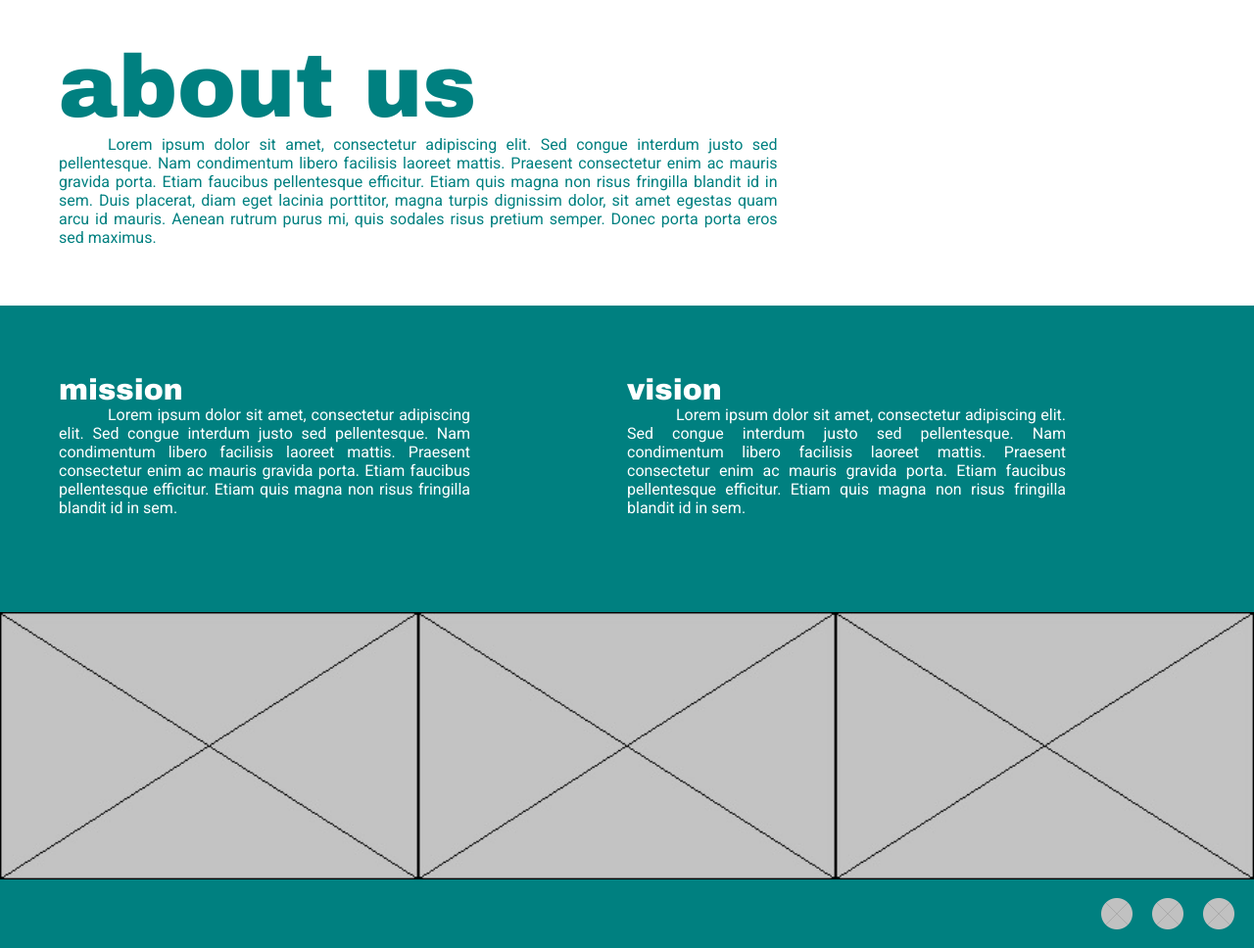
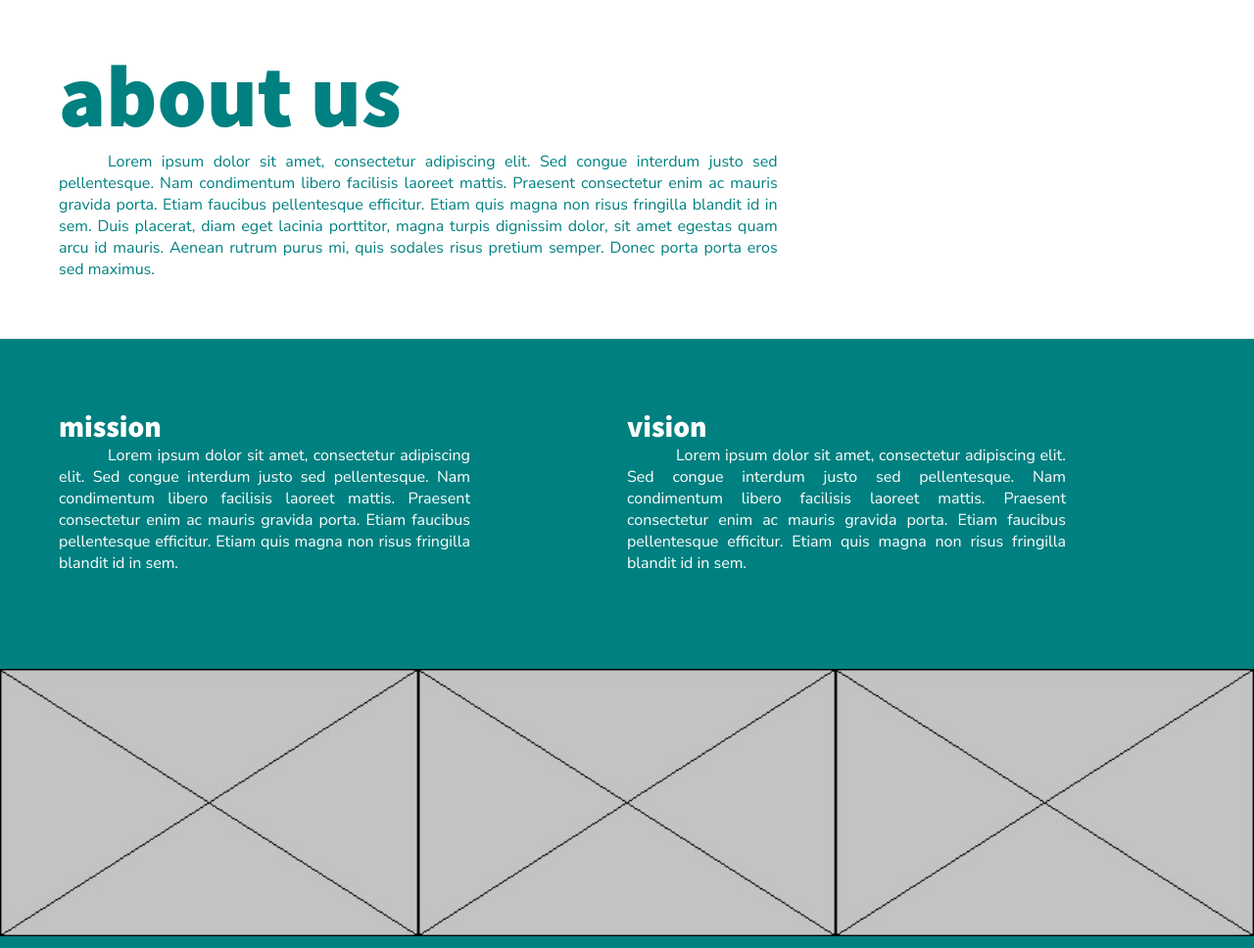
Before and after one commit to Jasffertp/JCISinulog_Bzeta, a PHP site: page /about-us.html in a window 1280 px wide. Shown: the whole page at 98% size. Run offline with PHP 8.4, Linux system fonts and the light colour scheme.

Commit message:
about-us update

```diff
--- a/code (draft)/about-us.html
+++ b/code (draft)/about-us.html
@@ -58,26 +58,5 @@
 				</div>
 			</div> <!-- pictures row -->
 		</div> <!-- mission vision -->
-
-		<footer>
-			<div class="au-footer-row" style="background-color:#008080;">
-				<div class="au-footer-column">
-					<a href="img/icon-512px.png" target="_blank">
-						<img src="img/icon-512px.png" style="width:32px">
-					</a>
-				</div>
-				<div class="au-footer-column">
-					<a href="img/icon-512px.png" target="_blank">
-						<img src="img/icon-512px.png" style="width:32px">
-					</a>
-				</div>
-				<div class="au-footer-column">
-					<a href="img/icon-512px.png" target="_blank">
-						<img src="img/icon-512px.png" style="width:32px">
-					</a>
-				</div>
-			</div>
-		</footer>
-
 	</body>
 </html>
--- a/code (draft)/style.css
+++ b/code (draft)/style.css
@@ -1,4 +1,4 @@
-@import url('https://fonts.googleapis.com/css2?family=Archivo+Black&family=Roboto&display=swap');
+@import url('https://fonts.googleapis.com/css2?family=Nunito+Sans&family=Source+Sans+Pro:wght@900&display=swap');
 
 html, body, p {
     margin: 0;
@@ -11,23 +11,16 @@ body::-webkit-scrollbar {
 }
 
 /* ABOUT SECTION */
-.roboto {
-	font-family: 'Roboto', sans-serif;
-}
-
-.archivo {
-	font-family: 'Archivo Black', sans-serif;
-}
 
 .title {
-	font-family: 'Archivo Black', sans-serif;
+	font-family: 'Source Sans Pro', sans-serif;
 	padding-left: 60px;
 	margin: 0;
 	border:1px hidden black;
 }
 
 div.about-section {
-	font-family: 'Roboto', sans-serif;
+	font-family: 'Nunito Sans', sans-serif;
 	text-indent: 50px;
 	text-align: justify;
 	width: 62%;
@@ -47,7 +40,7 @@ div.about-section {
 	text-indent: 50px;
 	text-align: justify;
 	border:1px hidden black;
-	font-family: 'Roboto', sans-serif;
+	font-family: 'Nunito Sans', sans-serif;
 }
 
 .au-row:after {
```
